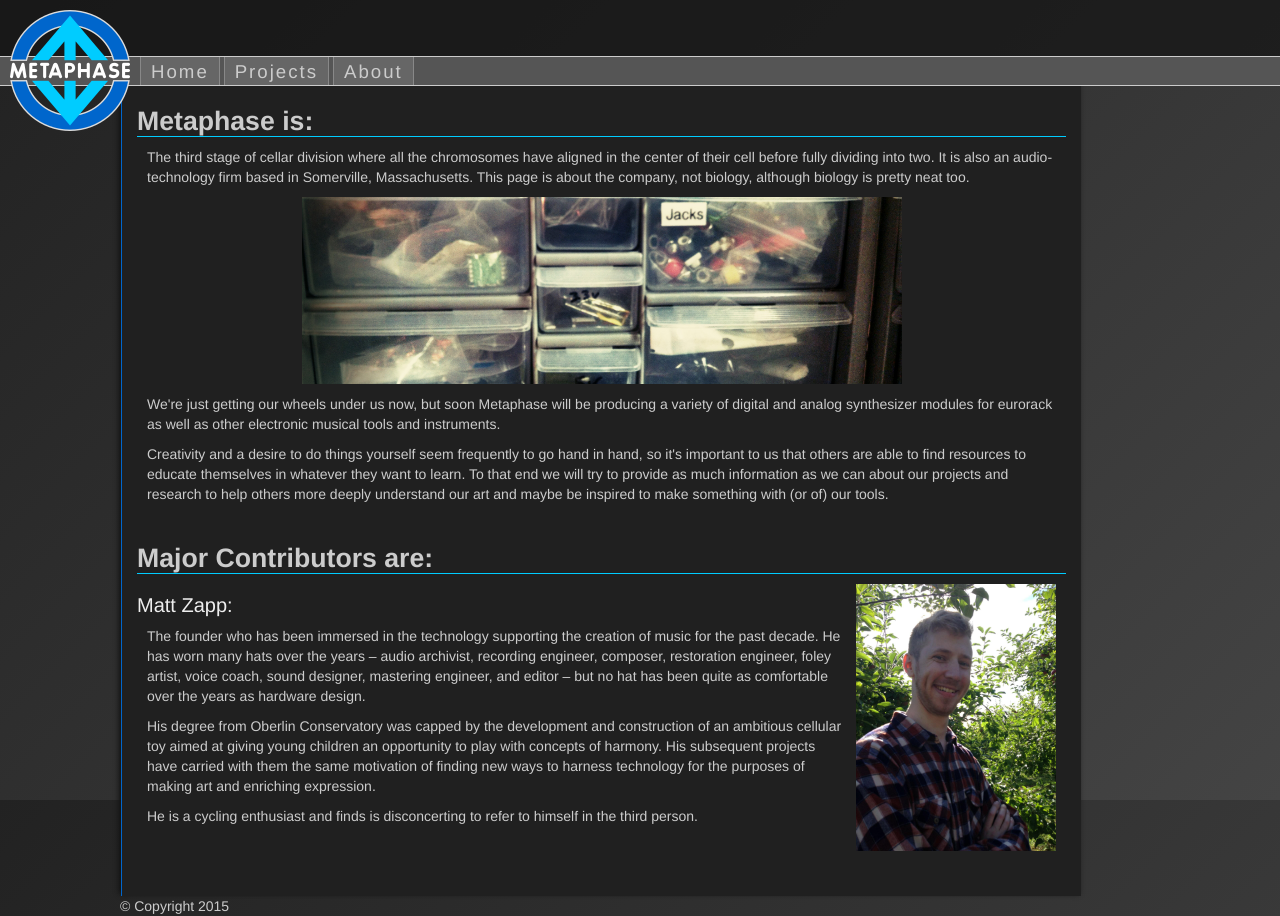
After one commit to MrBZapp/MetaphaseWeb, a Flask app: template www/mainsite/metaphase/templates/about.html in a window 1280 px wide. The commit adds this page. Run offline with Flask 2, Linux system fonts and the light colour scheme; the template is opened without the code that fills it, so the values that code supplies are empty; parts of the project's set-up code (start-up, migrations or seed data) failed here and were passed over; some libraries are stand-ins or nearby versions.

Commit message:
About page v1.00 is ready

```diff
--- a/www/mainsite/metaphase/__init__.py
+++ b/www/mainsite/metaphase/__init__.py
@@ -58,4 +58,5 @@ import metaphase.post_management
 import metaphase.user_management
 import metaphase.comment_management
 import metaphase.project_management
+import metaphase.about
 import metaphase.home
--- /dev/null
+++ b/www/mainsite/metaphase/static/css/about-style.css
@@ -0,0 +1,21 @@
+#aboutbanner{
+    display: block;
+    width: 100%;
+    max-width:600px;
+    margin-top: 10px;
+    margin-bottom: 10px;
+    margin-left: auto;
+    margin-right: auto;
+}
+
+#personal-photo{
+    float: right;
+    width: 200px;
+    margin: 10px;
+    margin-top: 0px;
+}
+
+p {
+    margin-left: 10px;
+    margin-right: 10px;
+}
--- a/www/mainsite/metaphase/static/css/style.css
+++ b/www/mainsite/metaphase/static/css/style.css
@@ -51,6 +51,7 @@ body {
 
 
 h1 {
+    display:span;
     margin-top: 2px;
     #letter-spacing: 3px;
     border-bottom: solid;
@@ -59,6 +60,11 @@ h1 {
     color:#ccc;
     font-weight: 700;
     font-size: 20pt;
+}
+
+h2 {
+    font-size: 15pt;
+    color: #eee;
 }
 
 .button {
--- /dev/null
+++ b/www/mainsite/metaphase/templates/about.html
@@ -0,0 +1,40 @@
+{% extends "base.html" %}
+
+{% block pagestyle %}
+    <link rel="stylesheet" type="text/css" href="{{url_for('static', filename='css/about-style.css')}}"/>
+{% endblock %}
+
+{% block layout_body %}
+<div class="about">
+    <h1>Metaphase is:</h1>
+    <p>
+        The third stage of cellar division where all the chromosomes have aligned in the center of their cell before fully dividing into two. It is also an audio-technology firm based in Somerville, Massachusetts.  This page is about the company, not biology, although biology is pretty neat too.
+    </p>
+    <img id="aboutbanner" src="{{url_for('static', filename='img/aboutbanner.jpg')}}">
+    <p>
+        We're just getting our wheels under us now, but soon Metaphase will be producing a variety of digital and analog synthesizer modules for eurorack as well as other electronic musical tools and instruments.
+    </p>
+    <p>
+        Creativity and a desire to do things yourself seem frequently to go hand in hand, so it's important to us that others are able to find resources to educate themselves in whatever they want to learn.  To that end we will try to provide as much information as we can about our projects and research to help others more deeply understand our art and maybe be inspired to make something with (or of) our tools.
+    </p>
+    <p>&nbsp;</p>
+
+    <h1>Major Contributors are:</h1>
+    <img id="personal-photo" src="{{url_for('static', filename='img/MattsFace.jpg')}}">
+    <h2>Matt Zapp:</h2>
+    <p>
+            The founder who has been immersed in the technology supporting the creation of music for the past decade.  He has worn many hats over the years – audio archivist, recording engineer, composer, restoration engineer, foley artist, voice coach, sound designer, mastering engineer, and editor – but no hat has been quite as comfortable over the years as hardware design.
+        </p>
+        <p>
+            His degree from Oberlin Conservatory was capped by the development and construction of an ambitious cellular toy aimed at giving young children an opportunity to play with concepts of harmony.  His subsequent projects have carried with them the same motivation of finding new ways to harness technology for the purposes of making art and enriching expression.
+        </p>
+        <p>
+            He is a cycling enthusiast and finds is disconcerting to refer to himself in the third person.
+        </p>
+    <p>&nbsp;</p>
+
+    <p>
+    </p>
+</div>
+<div class="clearboth"> </div>
+{% endblock %}
```
Also changed, not shown: www/mainsite/metaphase/about.py (added, +8 -0 lines), www/mainsite/metaphase/static/img/MattsFace.jpg (added), www/mainsite/metaphase/static/img/aboutbanner.jpg (added).
